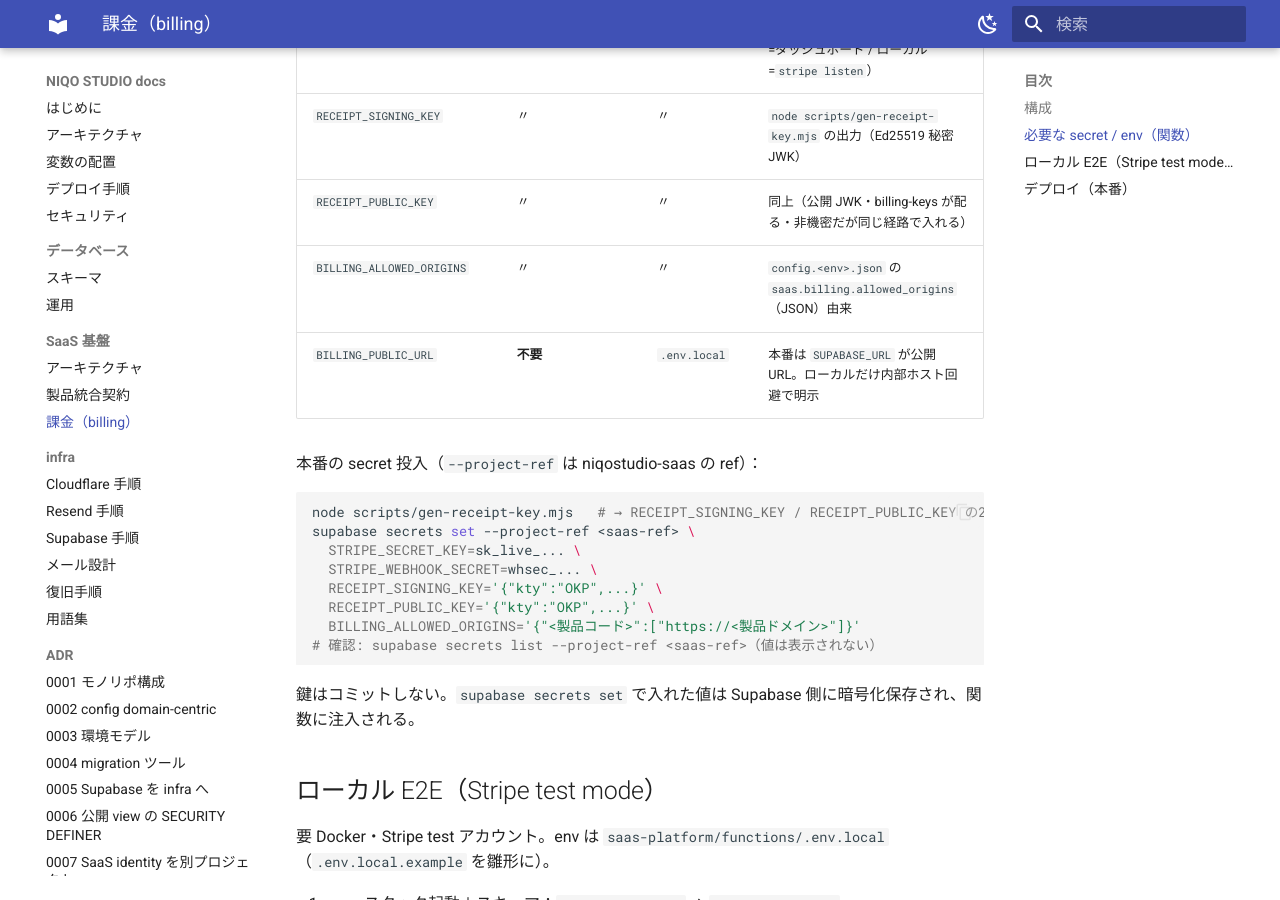
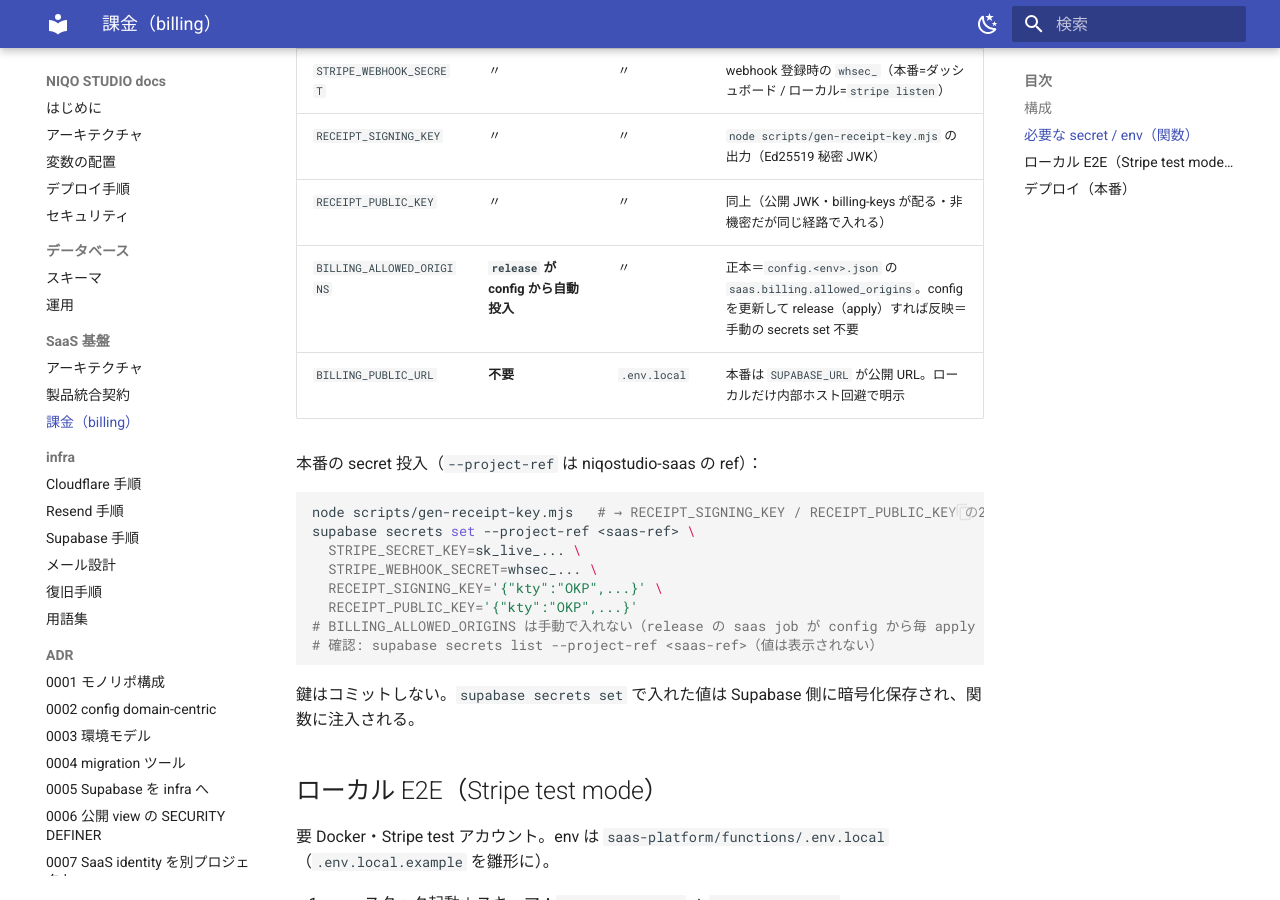
Before and after one commit to niqostudio/niqostudio, an MkDocs documentation site: the page built from docs/saas/billing.md, in a window 1280 px wide and 900 px high, scrolled down 1269 px. Built offline with MkDocs 1.6.1 and Material for MkDocs 9.7.7, drawn with Linux system fonts in a browser that asks for light colours; some of the changed text lies outside the part shown.

Commit message:
ci(release): BILLING_ALLOWED_ORIGINS を config から自動投入
正本（config.<env>.json の saas.billing.allowed_origins）と関数 secret の
手動2段同期を release の saas job に畳む（apply ごと冪等投入・config 変更で
saas job が走るよう detect にも追加）。shipscan の origin を config に登録。

````diff
--- a/config.production.json
+++ b/config.production.json
@@ -21,7 +21,9 @@
       }
     },
     "billing": {
-      "allowed_origins": {}
+      "allowed_origins": {
+        "shipscan": ["https://shipscan.app"]
+      }
     }
   },
   "domains": {
--- a/docs/saas/billing.md
+++ b/docs/saas/billing.md
@@ -33,7 +33,7 @@
 | `STRIPE_WEBHOOK_SECRET` | 〃 | 〃 | webhook 登録時の `whsec_`（本番=ダッシュボード / ローカル=`stripe listen`） |
 | `RECEIPT_SIGNING_KEY` | 〃 | 〃 | `node scripts/gen-receipt-key.mjs` の出力（Ed25519 秘密 JWK） |
 | `RECEIPT_PUBLIC_KEY` | 〃 | 〃 | 同上（公開 JWK・billing-keys が配る・非機密だが同じ経路で入れる） |
-| `BILLING_ALLOWED_ORIGINS` | 〃 | 〃 | `config.<env>.json` の `saas.billing.allowed_origins`（JSON）由来 |
+| `BILLING_ALLOWED_ORIGINS` | **`release` が config から自動投入** | 〃 | 正本＝`config.<env>.json` の `saas.billing.allowed_origins`。config を更新して release（apply）すれば反映＝手動の secrets set 不要 |
 | `BILLING_PUBLIC_URL` | **不要** | `.env.local` | 本番は `SUPABASE_URL` が公開 URL。ローカルだけ内部ホスト回避で明示 |
 
 本番の secret 投入（`--project-ref` は niqostudio-saas の ref）：
@@ -44,8 +44,8 @@ supabase secrets set --project-ref <saas-ref> \
   STRIPE_SECRET_KEY=sk_live_... \
   STRIPE_WEBHOOK_SECRET=whsec_... \
   RECEIPT_SIGNING_KEY='{"kty":"OKP",...}' \
-  RECEIPT_PUBLIC_KEY='{"kty":"OKP",...}' \
-  BILLING_ALLOWED_ORIGINS='{"<製品コード>":["https://<製品ドメイン>"]}'
+  RECEIPT_PUBLIC_KEY='{"kty":"OKP",...}'
+# BILLING_ALLOWED_ORIGINS は手動で入れない（release の saas job が config から毎 apply 投入する）
 # 確認: supabase secrets list --project-ref <saas-ref>（値は表示されない）
 ```
 
@@ -86,7 +86,8 @@ supabase secrets set --project-ref <saas-ref> \
    `https://<saas-ref>.supabase.co/functions/v1/billing-webhook` を登録 →
    `checkout.session.completed` / `invoice.paid` / `charge.refunded` / `charge.dispute.created` を購読 →
    署名シークレット `whsec_` を `supabase secrets set STRIPE_WEBHOOK_SECRET=...` で投入。
-4. **製品 origin**：`config.<env>.json` の `saas.billing.allowed_origins` に追加 → `BILLING_ALLOWED_ORIGINS` を更新。
+4. **製品 origin**：`config.<env>.json` の `saas.billing.allowed_origins` に追加 → `release`（apply）で反映
+   （saas job が config から `BILLING_ALLOWED_ORIGINS` を自動投入）。
    `BILLING_PUBLIC_URL` は本番不要（`SUPABASE_URL` が公開 URL）。
 
 > 可用性結合：billing 停止＝全製品で販売停止。free tier の一時停止が販売も塞ぐため、実ユーザーが付いたら
````
Also changed, not shown: 1 other file.
